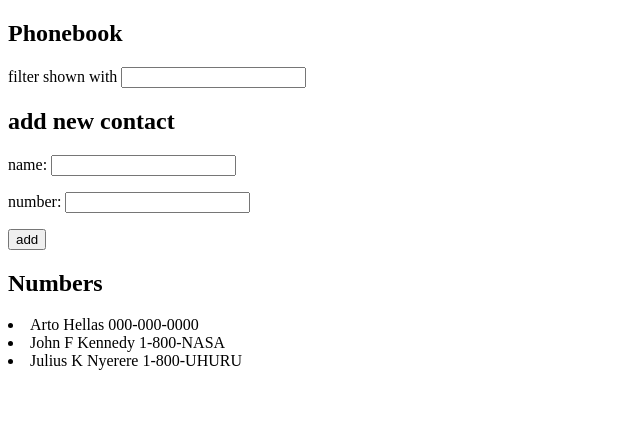
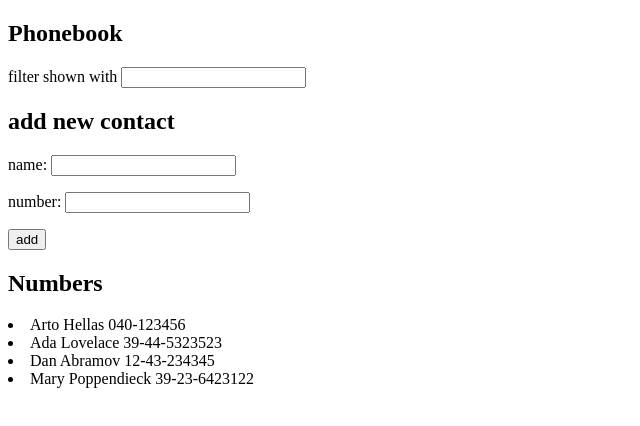
Before and after one commit to iskm/stack, a React (Create React App) app in the folder part2/phonebook/: page / in a window 1280 px wide. Shown: the top 426 px of the page, without its empty margins (0-640 px from the left). Built offline with nearby package versions, Linux system fonts and the light colour scheme; data requests are answered from the project's data file.

Commit message:
ex2.11 use data from json-server, employ axios lib

```diff
--- /dev/null
+++ b/part2/phonebook/db.json
@@ -0,0 +1,24 @@
+{
+  "persons": [
+    {
+      "name": "Arto Hellas",
+      "number": "040-123456",
+      "id": 1
+    },
+    {
+      "name": "Ada Lovelace",
+      "number": "39-44-5323523",
+      "id": 2
+    },
+    {
+      "name": "Dan Abramov",
+      "number": "12-43-234345",
+      "id": 3
+    },
+    {
+      "name": "Mary Poppendieck",
+      "number": "39-23-6423122",
+      "id": 4
+    }
+  ]
+}
--- a/part2/phonebook/src/App.js
+++ b/part2/phonebook/src/App.js
@@ -1,83 +1,98 @@
-// Extract form element into its own component
-import { useState } from 'react'
+/* eslint no-use-before-define: 0 */ // --> OFF
+import { useEffect, useState } from 'react'
+import axios from 'axios'
 
 const ShowPerson = (props) => {
   const searchTerm = props.searchTerm
   const persons = props.persons
-      if (searchTerm === undefined)  {
-        return persons.map( (person) => {
-          return (<li key={person.id}>{person.name} {person.phoneNumber}</li>)})
+  if (searchTerm === undefined) {
+    return persons.map((person) => {
+      return (<li key={person.id}>{person.name} {person.number}</li>)
+    })
   } else {
-          const searchedList = persons.filter( (person) =>
-            {return person.name.includes(props.searchTerm)});
+    const searchedList = persons.filter((person) =>
+    { return person.name.includes(props.searchTerm)
+    });
       console.log(searchedList)
       return searchedList.map( (searched) => {
-            return (<li key={searched.id}>{searched.name} {searched.phoneNumber}</li>)
-          } )
+        return (<li key={searched.id}>{searched.name} {searched.number}</li>)
+    })
   }
 }
 
 const Filter = (props) => {
   return (
-    <p>filter shown with <input value={props.searchTerm} onChange={(event) =>
-      props.setSearchTerm(event.target.value)} /></p>
+    <p>filter shown with <input
+      value={props.searchTerm} onChange={(event) =>
+        props.setSearchTerm(event.target.value)}
+                         />
+    </p>
   )
 }
 
 const App = () => {
-  const [persons, setPersons] = useState([
-    { name: 'Arto Hellas', phoneNumber: '000-000-0000', id: 1 },
-    { name: 'John F Kennedy', phoneNumber: '1-800-NASA', id: 2 },
-    { name: 'Julius K Nyerere', phoneNumber: '1-800-UHURU', id: 3 },
-  ])
+  //const [persons, setPersons] = useState([
+    //{ name: 'Arto Hellas', number: '000-000-0000', id: 1 },
+    //{ name: 'John F Kennedy', number: '1-800-NASA', id: 2 },
+    //{ name: 'Julius K Nyerere', number: '1-800-UHURU', id: 3 }
+  //])
+  const [persons, setPersons] = useState([])
   const [newName, setNewName] = useState('')
-  const [phoneNumber, setPhoneNumber] = useState('')
+  const [number, setPhoneNumber] = useState('')
   const [searchTerm, setSearchTerm] = useState('')
+
+  useEffect(() => {
+    axios
+      .get('http://localhost:3001/persons')
+      .then(response => {
+        console.log('promise fulfilled')
+        setPersons(response.data)
+        console.log(persons)
+      })
+  })
 
   const addContact = (event) => {
     event.preventDefault()
     console.log(newName, persons)
-    if (persons.find(person => person.name === newName)) {
+    if (persons.find(person => person.name === newName)) { // eslint-disable-next-line
       alert(`${newName} is already added to phonebook`)
-    } else  {
+    } else {
       const newPerson = {
         name: newName,
-        id: persons.length + 1,
-        phoneNumber: phoneNumber,
+        id: persons.length + 1, // eslint-disable-next-line
+        number: number
       }
       setPersons(persons.concat(newPerson))
-  }}
+    }
+  }
 
   const handleTypedName = (event) => {
-    //console.log(event.target.value)
+    //  console.log(event.target.value)
     setNewName(event.target.value)
-    //console.log(newName)
+    //  console.log(newName)
   }
 
   const handlePhoneNo = (event) => {
     setPhoneNumber(event.target.value)
   }
 
-
-
-
   return (
     <div>
       <h2>Phonebook</h2>
-      <Filter searchTerm={searchTerm} setSearchTerm={setSearchTerm}/>
-
+      <Filter searchTerm={searchTerm} setSearchTerm={setSearchTerm} />
       <h2> add new contact </h2>
       <form onSubmit={addContact}>
         <div>
           <p>name: <input value={newName} onChange={handleTypedName} /></p>
-          <p>number: <input value={phoneNumber} onChange={handlePhoneNo} /></p>
+          <p>number: <input value={number} onChange={handlePhoneNo} /></p>
         </div>
         <div>
-          <button  type="submit">add</button>
+          <button type='submit'>add</button>
         </div>
       </form>
       <h2>Numbers</h2>
-      <ShowPerson searchTerm={searchTerm} persons={persons}
+      <ShowPerson
+        searchTerm={searchTerm} persons={persons}
       />
     </div>
   )
```
Also changed, not shown: part2/phonebook/package.json (+6 -1 lines), 1 other file (tests, documents, lock files or other folders). Lines whose indentation alone changed are shown as unchanged.
